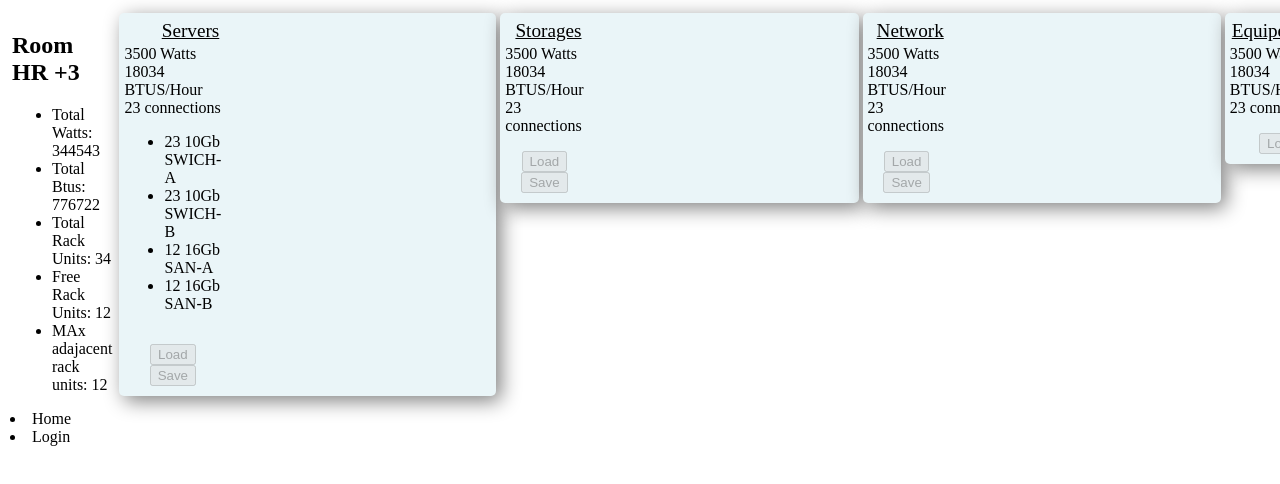
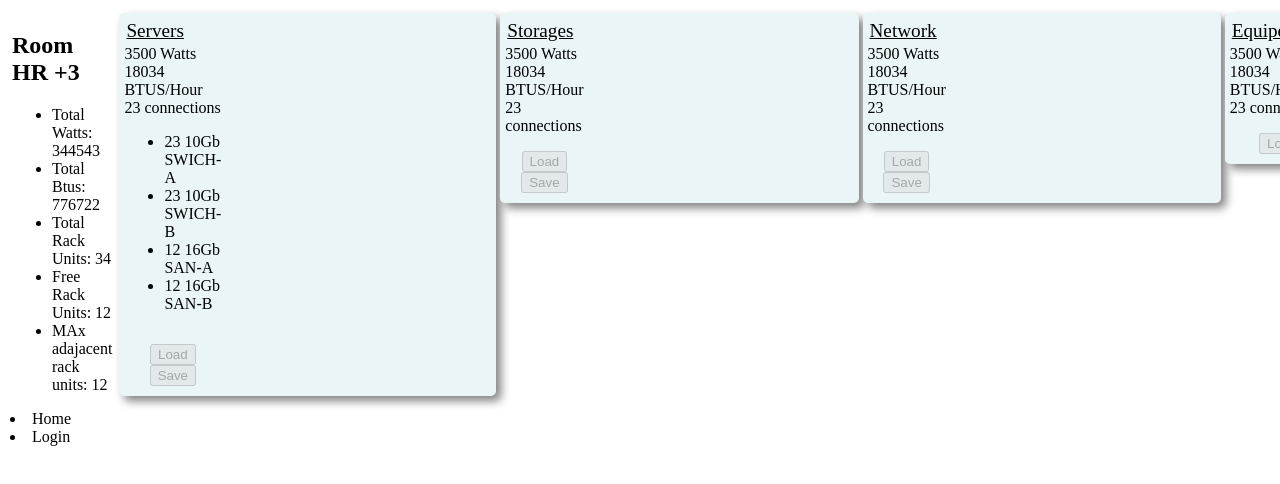
Before and after one commit to maduma/dcrack, a plain HTML site: page index.html in a window 1280 px wide. Shown: the top 484 px of the page. Drawn offline with Linux system fonts and the light colour scheme; a script that the page names is missing.

```diff
--- a/style.css
+++ b/style.css
@@ -83,7 +83,7 @@
     width: 244px;
     height: 883px; /* (17 + 3)*42 + 1 */
     border: 5px solid rgb(216, 207, 224);
-    box-shadow: 2px 2px 10px gray;
+    /* box-shadow: 2px 2px 10px gray; */
     border-radius: 5px;
     text-align: center;
     vertical-align: middle;
@@ -105,7 +105,7 @@
     /* border: 1px solid gray; */
     margin: 1px;
     padding: 2px;
-    text-align: right;
+    /* text-align: right; */
     font-size: larger;
     text-decoration: underline;
 }
@@ -132,7 +132,7 @@
     /* border: 1px solid lightgray; */
     padding: 2px;
     border-radius: 5px;
-    box-shadow: 5px 5px 20px grey;
+    box-shadow: 5px 5px 10px grey;
     background-color: rgb(234, 245, 248);
 }
 
```
